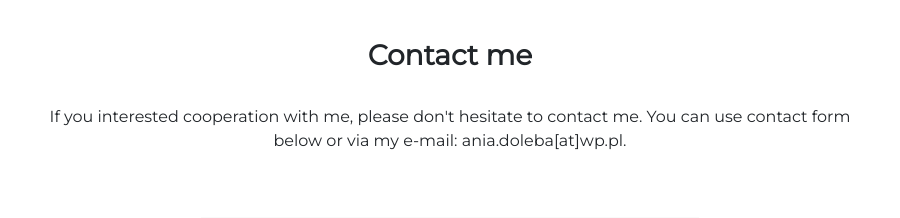
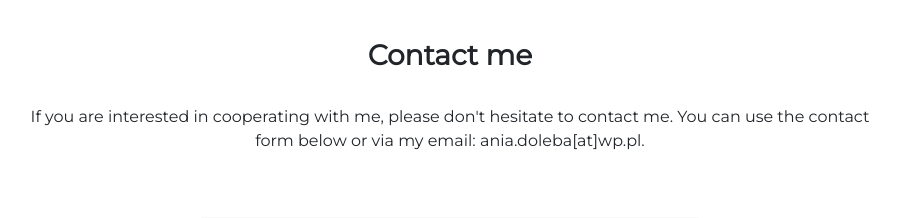
Before and after one commit to adoleba/personal_site_draft, a Django app: template templates/contact/contact.html in a window 1280 px wide. Shown: the part 413-631 px from the top of the page, without its empty margins (190-1090 px from the left). Run offline with Django 3.2, Linux system fonts and the light colour scheme; the template is opened without the code that fills it: values that come from a table or form of the project are taken from there, others are empty; some libraries are stand-ins or nearby versions.

Commit message:
update contact templates

```diff
--- a/templates/contact/contact.html
+++ b/templates/contact/contact.html
@@ -10,7 +10,9 @@
                 <div class="col-md-12 col-sm-12 col-xs-12">
                     <div class="text-center px-lg-5">
                         <h3 class="font-weight-bold pt-3 pb-2">{% translate "Contact me" %}</h3>
-                        <p class="text-center pt-3 px-lg-5">{% translate "If you interested cooperation with me, please don't hesitate to contact me. You can use contact form below or via my e-mail: ania.doleba[at]wp.pl." %}</p>
+                        <p class="text-center pt-3 px-lg-5">
+                            {% translate "If you are interested in cooperating with me, please don't hesitate to contact me. "%}
+                            {% translate "You can use the contact form below or via my email: ania.doleba[at]wp.pl." %}</p>
                     </div>
                 </div>
             </div>
--- a/templates/contact/email.html
+++ b/templates/contact/email.html
@@ -15,10 +15,10 @@
     <h3>{{ email }}</h3>
 
     <p>Temat wiadomości:</p>
-        <h3>{{ subject}}</h3>
+        <h3>{{ subject }}</h3>
 
     <p>Treść wiadomości:</p>
-        <h3>{{ body}}</h3>
+        <h3>{{ body }}</h3>
 </body>
 </html>
 
--- a/templates/contact/thank_you.html
+++ b/templates/contact/thank_you.html
@@ -9,7 +9,7 @@
         <div class="container p-2 p-lg-4">
             <div class="col p-5">
                 <h4 class="text-center p-3 p-lg-5">
-                    {% translate "Thank you for your message." %}<br />
+                    {% translate "Thank you for the message." %}<br />
                     {% translate "I will respond as soon as possible." %}
                 </h4>
             </div>
```
